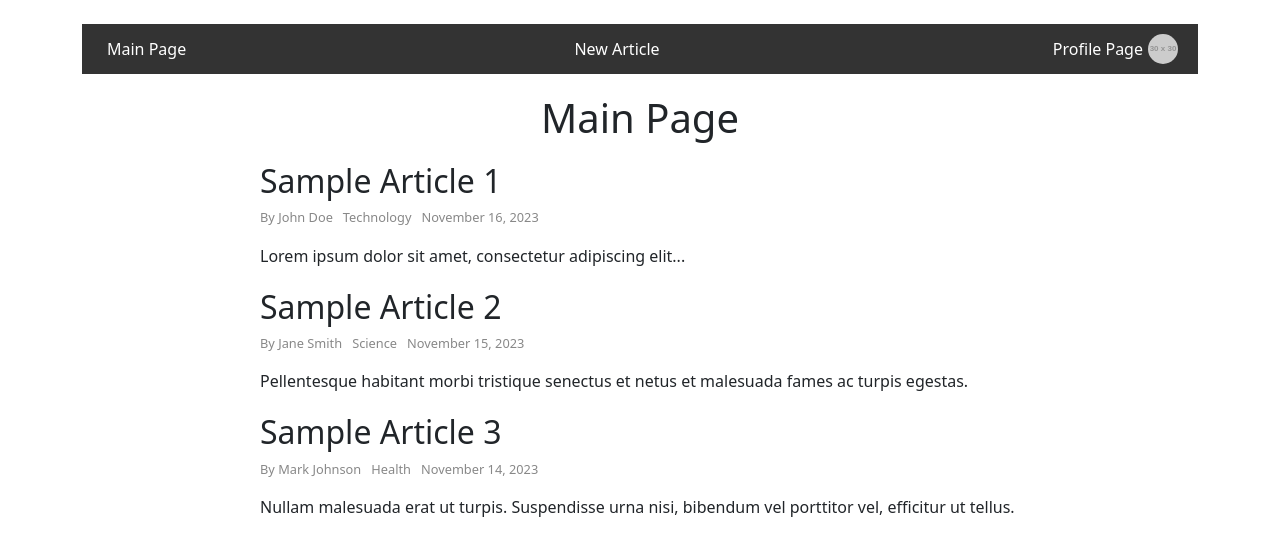
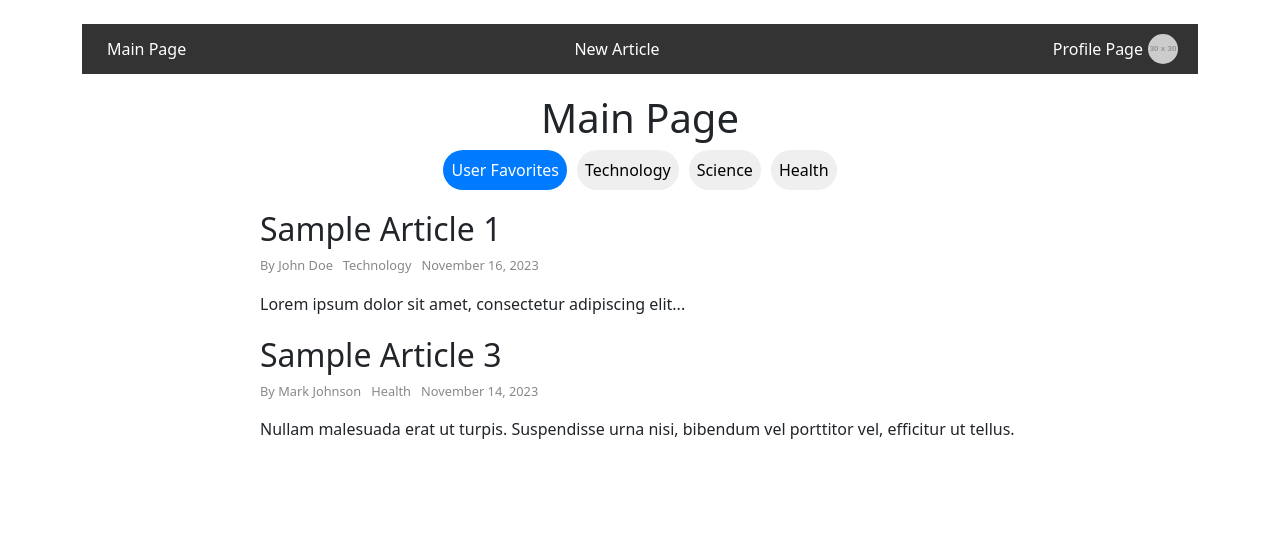
Before and after one commit to jamesmorbz/WebProgrammingCoursework, a Vue app in the folder frontend/: page / in a window 1280 px wide. Shown: the top 556 px of the page. Built offline with nearby package versions, Linux system fonts and the light colour scheme.

Commit message:
Adding Filtering Logic to Blog Posts

```diff
--- a/frontend/src/pages/MainPage.vue
+++ b/frontend/src/pages/MainPage.vue
@@ -2,10 +2,28 @@
   <div class="main-blog-page">
     <div class="header">
       <h1>{{ title }}</h1>
+      <div class="category-buttons">
+        <button @click="toggleUserFavorites" :class="{ 'selected': showUserFavorites }">
+          User Favorites
+        </button>
+        <button
+          v-for="category in uniqueCategories"
+          :key="category"
+          @click="toggleCategoryFilter(category)"
+          :class="{ 'selected': isCategoryFiltered(category) }"
+        >
+          {{ category }}
+        </button>
+
+      </div>
     </div>
 
-    <router-link v-for="article in articles" :key="article.id" :to="{ name: 'Article', params: { id: article.id } }"
-      class="blog-article-link">
+    <router-link
+      v-for="article in filteredArticles"
+      :key="article.id"
+      :to="{ name: 'Article', params: { id: article.id }}"
+      class="blog-article-link"
+    >
       <BlogArticle :article="article" />
     </router-link>
   </div>
@@ -19,6 +37,8 @@ export default defineComponent({
   data() {
     return {
       title: "Main Page",
+      selectedCategories: [] as string[], // Selected categories for filtering
+      showUserFavorites: true, // Flag to show user favorites
       articles: [
         {
           id: 1,
@@ -45,10 +65,46 @@ export default defineComponent({
           date: "2023-11-14",
         },
       ],
+      userFavorites: ["Technology", "Health"], // Example user favorites
     };
+  },
+  computed: {
+    uniqueCategories() {
+      return Array.from(new Set(this.articles.map(article => article.category))); // Extract unique category values from articles
+    },
+    filteredArticles() {
+      let articles = this.articles.filter(article => this.selectedCategories.includes(article.category));
+      if (this.showUserFavorites) {
+        let favourites = this.articles.filter(article => this.userFavorites.includes(article.category)); // Show articles that match user favorites
+        return Array.from(new Set(favourites.concat(articles)));
+      }
+
+      if (this.selectedCategories.length === 0) {
+        return this.articles; // No categories selected, show all articles
+      }
+
+      return articles;
+    },
   },
   components: {
     BlogArticle,
+  },
+  methods: {
+    toggleCategoryFilter(category: string) {
+      const index = this.selectedCategories.indexOf(category);
+
+      if (index === -1) {
+        this.selectedCategories.push(category);
+      } else {
+        this.selectedCategories.splice(index, 1);
+      }
+    },
+    isCategoryFiltered(category: string) {
+      return this.selectedCategories.includes(category);
+    },
+    toggleUserFavorites() {
+      this.showUserFavorites = !this.showUserFavorites;
+    },
   },
 });
 </script>
@@ -65,6 +121,30 @@ export default defineComponent({
   margin-bottom: 20px;
 }
 
+.category-buttons {
+  display: flex;
+  justify-content: center;
+  margin-bottom: 10px;
+}
+
+.category-buttons button {
+  margin: 0 5px;
+  padding: 8px;
+  cursor: pointer;
+  border: none;
+  border-radius: 20px;
+  transition: background-color 0.3s ease;
+}
+
+.category-buttons button:hover {
+  background-color: #f0f0f0;
+}
+
+.category-buttons button.selected {
+  background-color: #007BFF;
+  color: #fff;
+}
+
 .blog-article-link {
   text-decoration: none;
   color: inherit;
```
